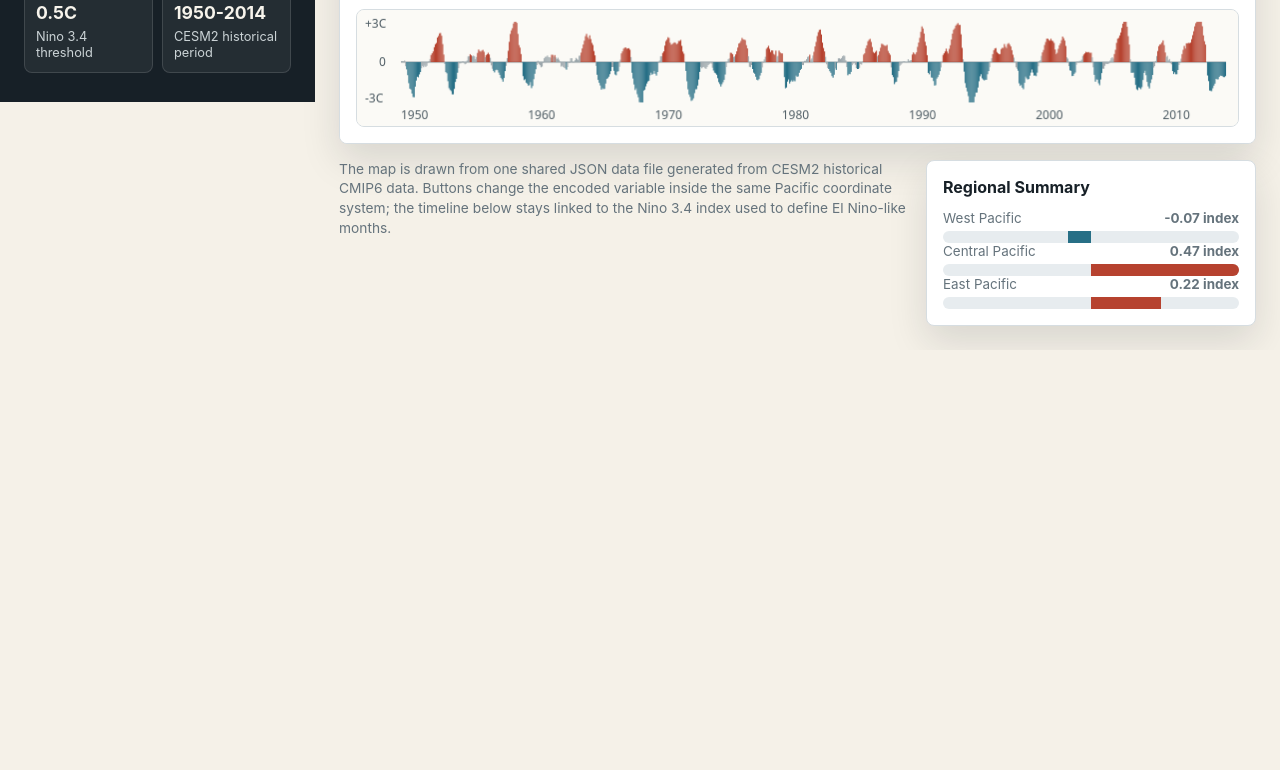
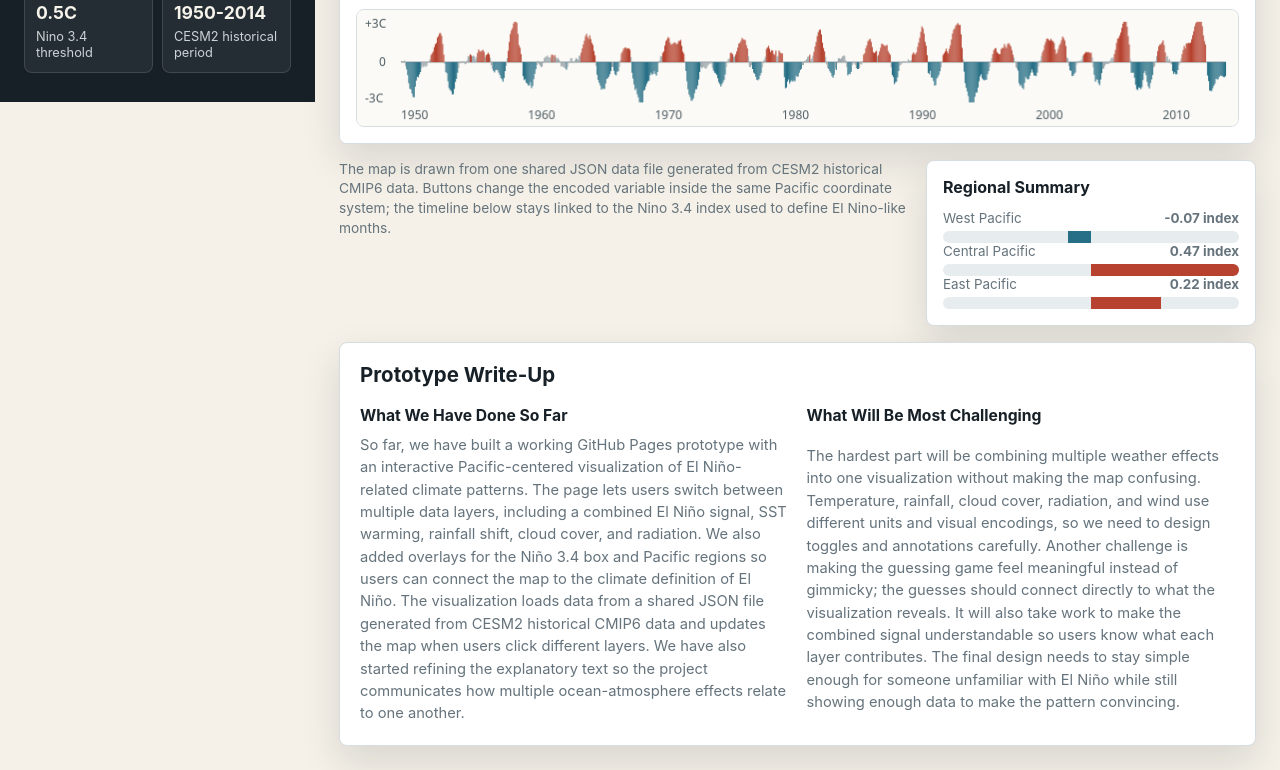
Before and after one commit to mpaoletta73/Final-Project-DSC-106, a plain HTML site: page index.html in a window 1280 px wide. Shown: the part 698-1468 px from the top of the page. Before the commit the page ends 1048 px from the top, so only its background shows below. Drawn offline with Linux system fonts and the light colour scheme.

Commit message:
Add prototype write-up to project page

```diff
--- a/index.html
+++ b/index.html
@@ -340,6 +340,50 @@
       line-height: 1.42;
     }
 
+    .prototype-writeup {
+      border: 1px solid var(--line);
+      border-radius: 8px;
+      background: var(--panel);
+      box-shadow: var(--shadow);
+      padding: 20px;
+      display: grid;
+      gap: 18px;
+    }
+
+    .prototype-writeup h2,
+    .prototype-writeup h3,
+    .prototype-writeup p {
+      margin: 0;
+    }
+
+    .prototype-writeup h2 {
+      font-size: 1.28rem;
+      line-height: 1.2;
+    }
+
+    .prototype-writeup h3 {
+      color: var(--dark);
+      font-size: 0.98rem;
+      line-height: 1.3;
+    }
+
+    .writeup-grid {
+      display: grid;
+      grid-template-columns: repeat(2, minmax(0, 1fr));
+      gap: 18px;
+    }
+
+    .writeup-section {
+      display: grid;
+      gap: 8px;
+    }
+
+    .writeup-section p {
+      color: var(--muted);
+      font-size: 0.92rem;
+      line-height: 1.52;
+    }
+
     @media (max-width: 980px) {
       .app {
         display: block;
@@ -372,8 +416,10 @@
       }
 
       .bottom-grid,
+      .writeup-grid,
       .topbar {
         display: grid;
+        grid-template-columns: 1fr;
       }
 
       .readout {
@@ -407,6 +453,10 @@
 
       h1 {
         font-size: 1.55rem;
+      }
+
+      .prototype-writeup {
+        padding: 16px;
       }
     }
   </style>
@@ -476,6 +526,20 @@
           <h3>Regional Summary</h3>
           <div id="regionBars"></div>
         </aside>
+      </section>
+
+      <section class="prototype-writeup" aria-labelledby="prototypeWriteupTitle">
+        <h2 id="prototypeWriteupTitle">Prototype Write-Up</h2>
+        <div class="writeup-grid">
+          <section class="writeup-section">
+            <h3>What We Have Done So Far</h3>
+            <p>So far, we have built a working GitHub Pages prototype with an interactive Pacific-centered visualization of El Niño-related climate patterns. The page lets users switch between multiple data layers, including a combined El Niño signal, SST warming, rainfall shift, cloud cover, and radiation. We also added overlays for the Niño 3.4 box and Pacific regions so users can connect the map to the climate definition of El Niño. The visualization loads data from a shared JSON file generated from CESM2 historical CMIP6 data and updates the map when users click different layers. We have also started refining the explanatory text so the project communicates how multiple ocean-atmosphere effects relate to one another.</p>
+          </section>
+          <section class="writeup-section">
+            <h3>What Will Be Most Challenging</h3>
+            <p>The hardest part will be combining multiple weather effects into one visualization without making the map confusing. Temperature, rainfall, cloud cover, radiation, and wind use different units and visual encodings, so we need to design toggles and annotations carefully. Another challenge is making the guessing game feel meaningful instead of gimmicky; the guesses should connect directly to what the visualization reveals. It will also take work to make the combined signal understandable so users know what each layer contributes. The final design needs to stay simple enough for someone unfamiliar with El Niño while still showing enough data to make the pattern convincing.</p>
+          </section>
+        </div>
       </section>
     </main>
   </div>
```
